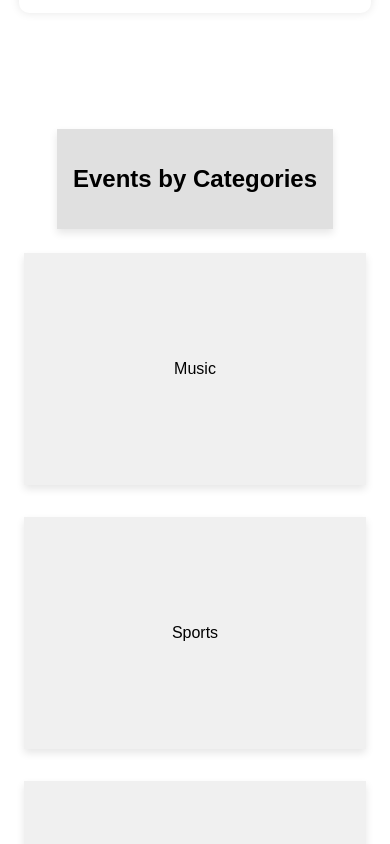
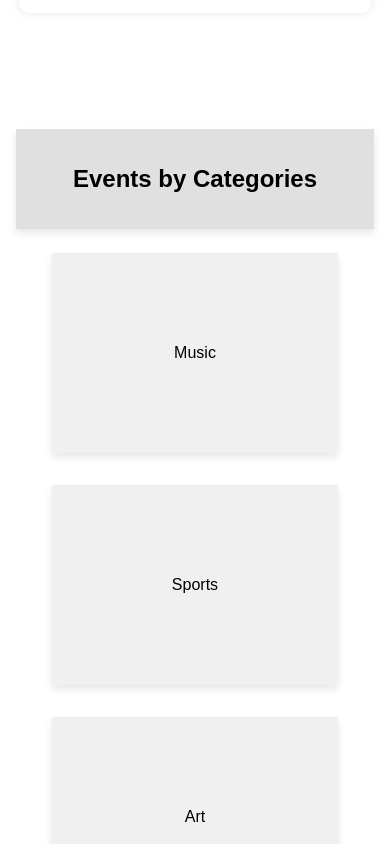
Before and after one commit to KrishnaChaitanya20/Event_Ticketing, a React (Create React App) app in the folder Frontend/: page / in a window 390 px wide. Shown: the part 940-1784 px from the top of the page. Built offline with nearby package versions, Linux system fonts and the light colour scheme; the HTML template or start-up script is replaced by a standard one.

Commit message:
updated categories page

```diff
--- a/Frontend/src/components/Navbar.css
+++ b/Frontend/src/components/Navbar.css
@@ -1,3 +1,5 @@
+/* Navbar.css */
+
 .navbar {
   display: flex;
   justify-content: space-between;
@@ -12,6 +14,13 @@
   align-items: center;
   font-size: 25px;
   font-weight: bold;
+}
+
+.navbar-brand-link {
+  display: flex;
+  align-items: center;
+  text-decoration: none;
+  color: inherit;
 }
 
 .navbar-logo {
--- a/Frontend/src/components/Navbar.js
+++ b/Frontend/src/components/Navbar.js
@@ -1,12 +1,15 @@
 import React from 'react';
 import './Navbar.css';
-import logo from 'images/logo.png'
+import logo from 'images/logo.png';
+
 const Navbar = () => {
   return (
     <nav className="navbar">
       <div className="navbar-brand">
-        <img src={logo} alt="Event Ticketing Logo" className="navbar-logo" />
-        Event Ticketing
+        <a href="/" className="navbar-brand-link">
+          <img src={logo} alt="Event Ticketing Logo" className="navbar-logo" />
+          Event Ticketing
+        </a>
       </div>
       <ul className="navbar-links">
         <li><a href="/events">Events</a></li>
--- a/Frontend/src/pages/Home/Categories.css
+++ b/Frontend/src/pages/Home/Categories.css
@@ -11,37 +11,41 @@
     padding: 16px;
     margin-bottom: 16px;
     box-shadow: 0 4px 8px rgba(0, 0, 0, 0.1);
-    text-align: left;
+    text-align: center;
+    width: 100%;
+    box-sizing: border-box; /* Ensure padding is included in the width calculation */
   }
 
+
   .categories-container {
-    display: flex;
-    flex-wrap: wrap;
-    gap: 16px;
+    min-width: 80%;
+    display: grid;
+    grid-template-columns: repeat(2, 1fr);
+    gap:1rem;
   }
 
   .card {
     background-color: #f0f0f0;
-    flex: 1 1 calc(33.333% - 32px);
-    margin: 8px;
-    padding: 16px;
+    width: 100%; /* Two cards per row, with gap */
+    margin: 8px 0; /* Vertically centers the cards when there are only two */
+    /* padding: 16px; */
     box-shadow: 0 4px 8px rgba(0, 0, 0, 0.1);
     text-align: center;
-    width: 100%;
     height: 200px;
     display: flex;
     justify-content: center;
     align-items: center;
   }
 
-  @media (max-width: 768px) {
-    .card {
-      flex: 1 1 calc(50% - 32px);
+  @media (max-width: 425px) {
+    .categories-container{
+      grid-template-columns: repeat(1,1fr);
     }
   }
 
-  @media (max-width: 480px) {
+
+  /* @media (max-width: 480px) {
     .card {
       flex: 1 1 calc(100% - 32px);
     }
-  }
+  } */
```
